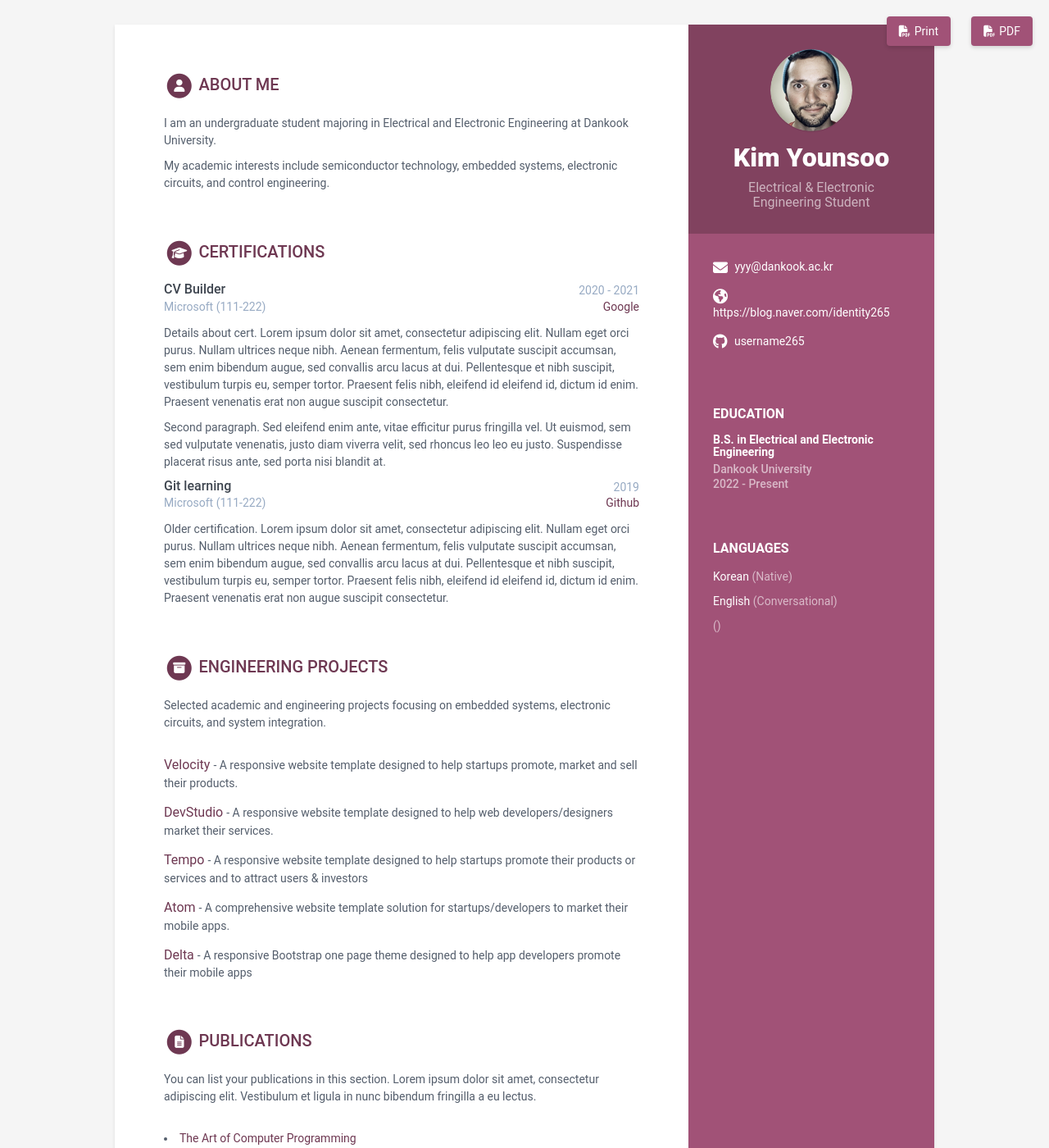
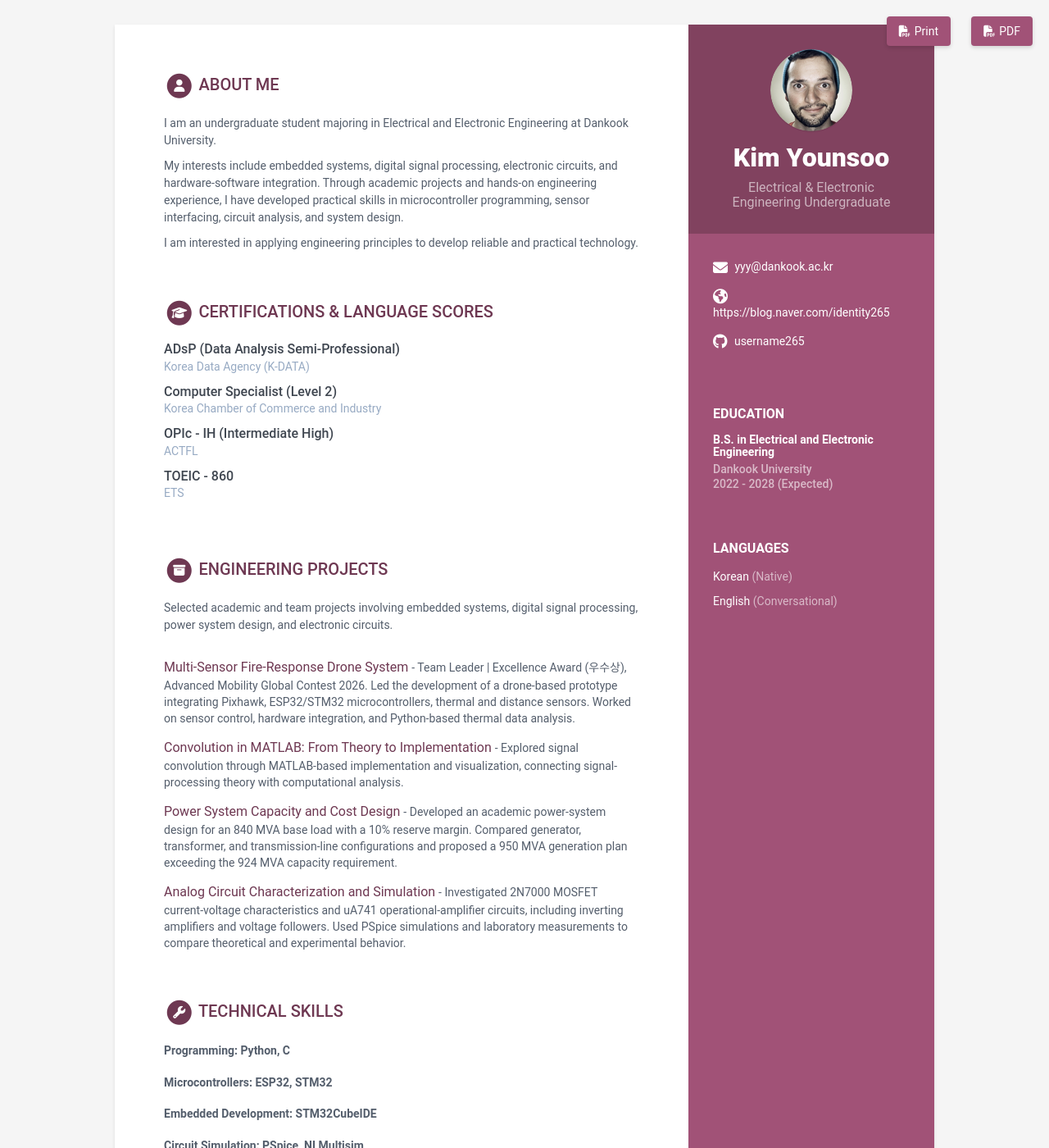
Before and after one commit to username265/username265.github.io, a Jekyll site: the page built from index.html, in a window 1280 px wide and 1400 px high. Shown: the whole window at 82% size. Built offline with Jekyll 4.4.1, drawn with Linux system fonts in a browser that asks for light colours; some of the changed text lies outside the part shown.

Commit message:
Revise portfolio data and project descriptions
Updated personal information and project details in the portfolio.

```diff
--- a/_data/data.yml
+++ b/_data/data.yml
@@ -1,203 +1,120 @@
+
+# GitHub Pages Engineering Portfolio
+# Jekyll theme: sharu725/online-cv
+
 sidebar:
-  position: right # position of the sidebar : left or right
-  about: False # set to False or comment line if you want to remove the "how to use?" in the sidebar
-  education: True # set to False if you want education in main section instead of in sidebar
+  position: right
+  about: false
+  education: true
 
-  # Profile information
   name: Kim Younsoo
-  tagline: "Electrical & Electronic Engineering Student"
-  avatar: profile.png #place a 100x100 picture inside /assets/images/ folder and provide the name of the file below
+  tagline: "Electrical & Electronic Engineering Undergraduate"
+  avatar: profile.png
 
-  # Sidebar links
   email: yyy@dankook.ac.kr
   phone:
-  website: "https://blog.naver.com/identity265" # Include the full website URL, including "http://" or "https://".
+  website: "https://blog.naver.com/identity265"
   linkedin:
   github: username265
-  telegram: # add your nickname without '@' sign
+  telegram:
   bitbucket:
   bluesky:
   twitter:
-  stack-overflow: # Number/Username, e.g. 123456/alandoe
+  stack-overflow:
   codewars:
-  goodreads: # Number-Username, e.g. 123456-alandoe
-  mastodon: # Please include your full Mastodon link here.
-  hackerrank: # Please provide your HackerRank username.
-  leetcode: # Please provide your LeetCode username.
-  pdf: # Add a PDF link here if you want to include a PDF custom version in your resume.
+  goodreads:
+  mastodon:
+  hackerrank:
+  leetcode:
+  pdf:
 
   languages:
     title: Languages
     info:
-    - idiom: Korean
-      level: Native
-
-    - idiom: English
-      level: Conversational
-
-    - idiom:
-      level:
-
-#  interests:
-#    title: Interests
-#   info:
-#    - item: Climbing
-#      link:
-
-
-#    - item: Snowboarding
-#      link:
-
-
-#   - item: Cooking
-#      link:
-
+      - idiom: Korean
+        level: Native
+      - idiom: English
+        level: Conversational
 
 career-profile:
   title: About Me
   summary: |
-    I am an undergraduate student majoring in
-    Electrical and Electronic Engineering at
-    Dankook University.
+    I am an undergraduate student majoring in Electrical and Electronic
+    Engineering at Dankook University.
 
-    My academic interests include semiconductor
-    technology, embedded systems, electronic
-    circuits, and control engineering.
+    My interests include embedded systems, digital signal processing,
+    electronic circuits, and hardware-software integration. Through academic
+    projects and hands-on engineering experience, I have developed practical
+    skills in microcontroller programming, sensor interfacing, circuit
+    analysis, and system design.
 
+    I am interested in applying engineering principles to develop reliable
+    and practical technology.
 
 education:
   title: Education
   info:
-  - degree: "B.S. in Electrical and Electronic Engineering"
-    university: "Dankook University"
-    time: 2022 - Present
-#    details: |
-
-
-
-# experiences:
-#  title: Experiences
-#  info:
-#  - role: Lead Developer
-#    time: 2015 - Present
-#    company: Startup Hubs, San Francisco
-#    details: |
-
-
+    - degree: "B.S. in Electrical and Electronic Engineering"
+      university: "Dankook University"
+      time: "2022 - 2028 (Expected)"
 
 certifications:
-  title: Certifications
+  title: "Certifications & Language Scores"
   list:
-  - name: CV Builder
-    start: 2020
-    end: 2021
-    organization: Microsoft
-    credentialid: 111-222
-    credentialurl: www.google.com
-    credentialname: Google
-    details: |
-      Details about cert. Lorem ipsum dolor sit amet, consectetur
-      adipiscing elit.
-      Nullam eget orci purus. Nullam ultrices neque nibh.
-      Aenean fermentum, felis vulputate suscipit accumsan,
-      sem enim bibendum augue, sed convallis arcu lacus at dui.
-      Pellentesque et nibh suscipit, vestibulum turpis eu, semper tortor.
-      Praesent felis nibh, eleifend id eleifend id, dictum id enim.
-      Praesent venenatis erat non augue suscipit consectetur.
+    - name: "ADsP (Data Analysis Semi-Professional)"
+      organization: "Korea Data Agency (K-DATA)"
 
-      Second paragraph. Sed eleifend enim ante, vitae efficitur purus
-      fringilla vel. Ut euismod, sem sed vulputate venenatis,
-      justo diam viverra velit, sed rhoncus leo leo eu justo.
-      Suspendisse placerat risus ante, sed porta nisi blandit at.
-  - name: Git learning
-    start: 2019
-    end:
-    organization: Microsoft
-    credentialid: 111-222
-    credentialurl: www.github.com
-    credentialname: Github
-    details: |
-      Older certification. Lorem ipsum dolor sit amet, consectetur
-      adipiscing elit.
-      Nullam eget orci purus. Nullam ultrices neque nibh.
-      Aenean fermentum, felis vulputate suscipit accumsan,
-      sem enim bibendum augue, sed convallis arcu lacus at dui.
-      Pellentesque et nibh suscipit, vestibulum turpis eu, semper tortor.
-      Praesent felis nibh, eleifend id eleifend id, dictum id enim.
-      Praesent venenatis erat non augue suscipit consectetur.
+    - name: "Computer Specialist (Level 2)"
+      organization: "Korea Chamber of Commerce and Industry"
+
+    - name: "OPIc - IH (Intermediate High)"
+      organization: "ACTFL"
+
+    - name: "TOEIC - 860"
+      organization: "ETS"
 
 projects:
   title: Engineering Projects
-  intro: >
-    Selected academic and engineering projects
-    focusing on embedded systems, electronic
-    circuits, and system integration.
+  intro: >-
+    Selected academic and team projects involving embedded systems,
+    digital signal processing, power system design, and electronic circuits.
 
   assignments:
-  - title: Velocity
-    link: "#hook"
-    tagline: "A responsive website template designed to help startups promote, market and sell their products."
+    - title: "Multi-Sensor Fire-Response Drone System"
+      tagline: >-
+        Team Leader | Excellence Award (우수상), Advanced Mobility Global
+        Contest 2026. Led the development of a drone-based prototype
+        integrating Pixhawk, ESP32/STM32 microcontrollers, thermal and distance
+        sensors. Worked on sensor control, hardware integration, and
+        Python-based thermal data analysis.
 
-  - title: DevStudio
-    link: "#"
-    tagline: "A responsive website template designed to help web developers/designers market their services."
+    # Temporary DSP entry: replace with the future image-analysis project.
+    - title: "Convolution in MATLAB: From Theory to Implementation"
+      tagline: >-
+        Explored signal convolution through MATLAB-based implementation
+        and visualization, connecting signal-processing theory with
+        computational analysis.
 
-  - title: Tempo
-    link: "#"
-    tagline: "A responsive website template designed to help startups promote their products or services and to attract users &amp; investors"
+    - title: "Power System Capacity and Cost Design"
+      tagline: >-
+        Developed an academic power-system design for an 840 MVA base load
+        with a 10% reserve margin. Compared generator, transformer, and
+        transmission-line configurations and proposed a 950 MVA generation
+        plan exceeding the 924 MVA capacity requirement.
 
-  - title: Atom
-    link: "#"
-    tagline: "A comprehensive website template solution for startups/developers to market their mobile apps."
-
-  - title: Delta
-    link: "#"
-    tagline: "A responsive Bootstrap one page theme designed to help app developers promote their mobile apps"
-
-
-
-publications:
-  title: Publications
-  intro: |
-    You can list your publications in this section. Lorem ipsum dolor sit
-    amet, consectetur adipiscing elit. Vestibulum et ligula in nunc
-    bibendum fringilla a eu lectus.
-  papers:
-  - title: The Art of Computer Programming
-    link: "#"
-    authors: Donald E. Knuth
-    conference: Addison-Wesley, 1968
-
-  - title: "Genetic Programming III: Darwinian Invention &amp; Problem Solving"
-    link: "#"
-    authors: Koza, J.R., Andre, D., Bennett, F.H., Keane, M.A.
-    conference: "Morgan Kaufmann Publishers Inc., San Francisco, CA, USA, 1st edn. (1999)"
-
-  - title: A syntax directed compiler for Algol 60
-    link: "#"
-    authors: Edgar T. Irons
-    conference: "Comm. ACM 4 (1961), 51–55"
-
-
+    - title: "Analog Circuit Characterization and Simulation"
+      tagline: >-
+        Investigated 2N7000 MOSFET current-voltage characteristics and
+        uA741 operational-amplifier circuits, including inverting amplifiers
+        and voltage followers. Used PSpice simulations and laboratory
+        measurements to compare theoretical and experimental behavior.
 
 skills:
-  title: Skills &amp; Proficiency
-
+  title: Technical Skills
   toolset:
-  - name: Python & Django
-    level: 98%
-
-  - name: Javascript & jQuery
-    level: 98%
-
-  - name: Angular
-    level: 98%
-
-  - name: HTML5 & CSS
-    level: 95%
-
-  - name: Ruby on Rails
-    level: 85%
-
-  - name: Sketch & Photoshop
-    level: 60%
+    - name: "Programming: Python, C"
+    - name: "Microcontrollers: ESP32, STM32"
+    - name: "Embedded Development: STM32CubeIDE"
+    - name: "Circuit Simulation: PSpice, NI Multisim"
+    - name: "Digital Logic & HDL: Logisim, Verilog"
+    - name: "Engineering Computing: MATLAB"
```
